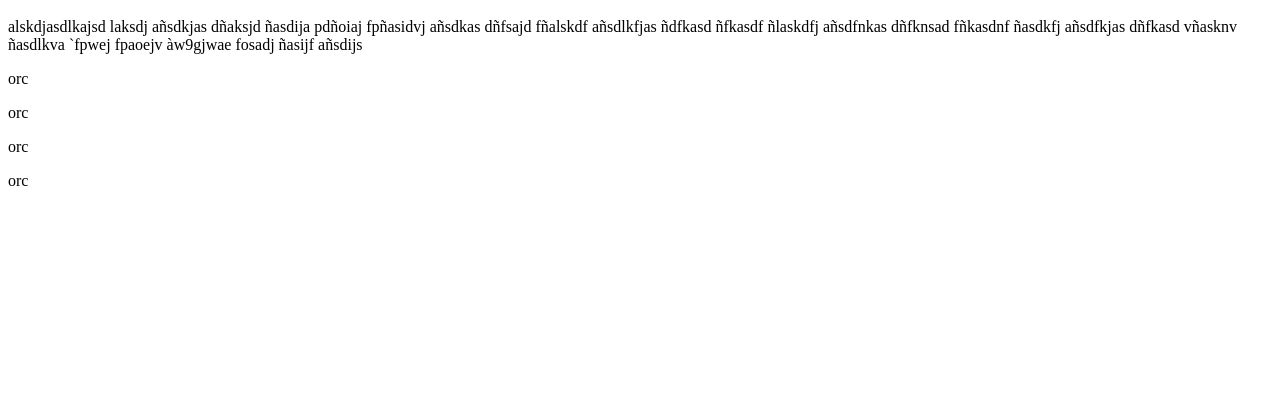
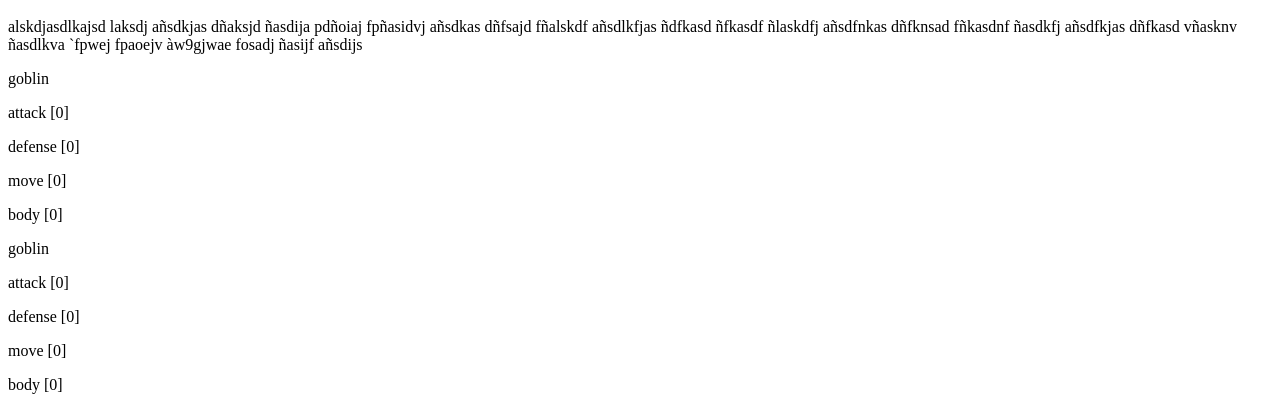
Before and after one commit to AlbertLeipzig/heroquest, a React (Vite) app: page /quest in a window 1280 px wide. Shown: the part 382-792 px from the top of the page. Built offline with nearby package versions, Linux system fonts and the light colour scheme.

Commit message:
added monsters data and components

```diff
--- /dev/null
+++ b/src/data/monters.json
@@ -0,0 +1,66 @@
+[
+  {
+    "monsterId": "m-aaa",
+    "role": "goblin",
+    "body": 0,
+    "move": 0,
+    "attack": 0,
+    "defense": 0
+  },
+  {
+    "monsterId": "m-bbb",
+    "role": "orc",
+    "body": 0,
+    "move": 0,
+    "attack": 0,
+    "defense": 0
+  },
+  {
+    "monsterId": "m-ccc",
+    "role": "fimir",
+    "body": 0,
+    "move": 0,
+    "attack": 0,
+    "defense": 0
+  },
+  {
+    "monsterId": "m-ddd",
+    "role": "skeleton",
+    "body": 0,
+    "move": 0,
+    "attack": 0,
+    "defense": 0
+  },
+  {
+    "monsterId": "m-eee",
+    "role": "zombie",
+    "body": 0,
+    "move": 0,
+    "attack": 0,
+    "defense": 0
+  },
+  {
+    "monsterId": "m-fff",
+    "role": "mummy",
+    "body": 0,
+    "move": 0,
+    "attack": 0,
+    "defense": 0
+  },
+  {
+    "monsterId": "m-ggg",
+    "role": "chaos warrior",
+    "body": 0,
+    "move": 0,
+    "attack": 0,
+    "defense": 0
+  },
+  {
+    "monsterId": "m-hhh",
+    "role": "gargoyle",
+    "body": 0,
+    "move": 0,
+    "attack": 0,
+    "defense": 0
+  }
+]
--- a/src/data/room-data.json
+++ b/src/data/room-data.json
@@ -2,20 +2,7 @@
   "name": "Room Name",
   "image": "https://images.unsplash.com/photo-1571989601904-c1b26bb0f25a?ixlib=rb-4.0.3&ixid=M3wxMjA3fDB8MHxzZWFyY2h8Mnx8ZHVuZ2VvbnxlbnwwfHwwfHx8MA%3D%3D&auto=format&fit=crop&w=500&q=60",
   "description": "alskdjasdlkajsd laksdj añsdkjas dñaksjd ñasdija pdñoiaj fpñasidvj añsdkas dñfsajd fñalskdf añsdlkfjas ñdfkasd ñfkasdf ñlaskdfj añsdfnkas dñfknsad fñkasdnf ñasdkfj añsdfkjas dñfkasd vñasknv ñasdlkva `fpwej fpaoejv àw9gjwae fosadj ñasijf añsdijs ",
-  "monsters": [
-    {
-      "name": "orc"
-    },
-    {
-      "name": "orc"
-    },
-    {
-      "name": "orc"
-    },
-    {
-      "name": "orc"
-    }
-  ],
+  "monsters": ["m-aaa", "m-aaa", "m-aaa", "m-aaa"],
   "secretDoors": "undefined",
   "traps": "undefined",
   "treasures": "undefined"
--- a/src/pages/Quest.tsx
+++ b/src/pages/Quest.tsx
@@ -1,12 +1,32 @@
 import roomData from '../data/room-data.json';
+import monstersData from '../data/monters.json';
+
+const findReferenceMonster = (monsterInputValue: string) => {
+  return monstersData.find(
+    (monster) => monster.monsterId === monsterInputValue
+  );
+};
+
+const completeMonsterList = (monsterList: string[]) => {
+  return monsterList.map((monster) => findReferenceMonster(monster));
+};
+
+const data = completeMonsterList(roomData.monsters);
+
 export const Quest = () => {
   return (
     <div className="quest">
       <h1>{roomData.name}</h1>
       <img src={roomData.image} alt="" />
       <p>{roomData.description}</p>
-      {roomData.monsters.map((monster) => (
-        <p>{monster.name}</p>
+      {data.map((monster) => (
+        <>
+          <p>{monster?.role}</p>
+          <p>attack [{monster?.attack}]</p>
+          <p>defense [{monster?.defense}]</p>
+          <p>move [{monster?.move}]</p>
+          <p>body [{monster?.body}]</p>
+        </>
       ))}
     </div>
   );
```
Also changed, not shown: src/utiles/interfaces.tsx (+9 -3 lines).
